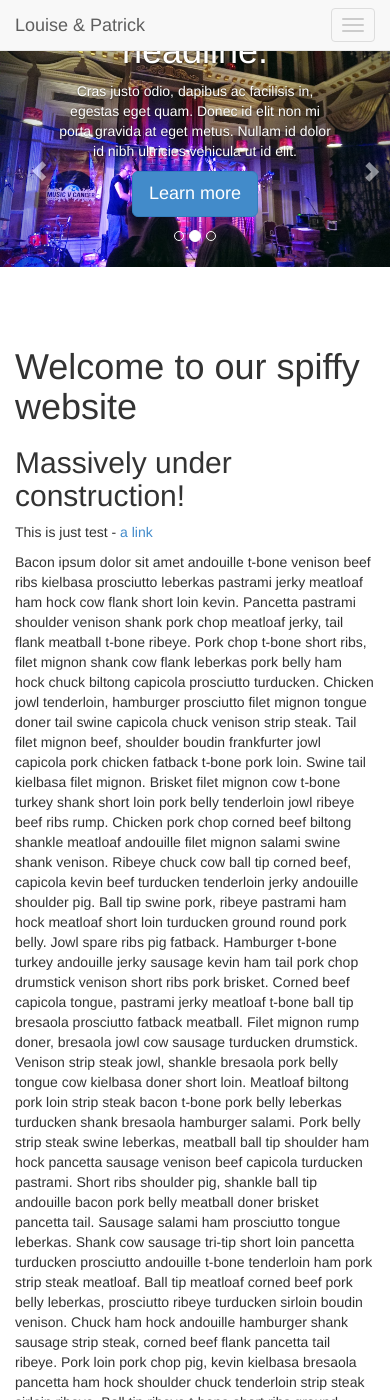
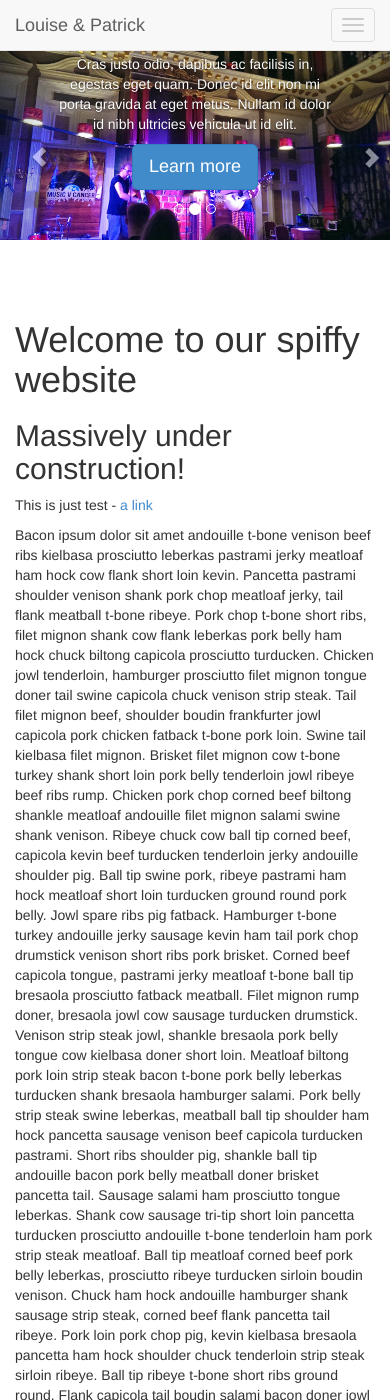
Before and after one commit to slypat/louise-and-patrick, a Jekyll site: the page built from index.md, in a window 390 px wide and 1400 px high. Built offline with Jekyll 4.4.1, drawn with Linux system fonts in a browser that asks for light colours; Markdown is read by kramdown in place of the engine named in the settings.

Commit message:
Made min carousel item height smaller
So as not to show any of the background on mobile devices. This is quite a random number and may need tweaking.

```diff
--- a/css/custom.css
+++ b/css/custom.css
@@ -15,7 +15,7 @@ body { padding-top: 50px; }
 
 /* Declare heights because of positioning of img element */
 .carousel .item {
-  height: 217px;
+  height: 190px;
   background-color:#bbb;
 }
 .carousel img {
@@ -23,7 +23,7 @@ body { padding-top: 50px; }
   top: 0;
   left: 0;
   min-width: 100%;
-  height: 217px;
+  height: 190px;
 }
 
 @media all and (min-width: 768px) and (max-width: 991px) {
```
